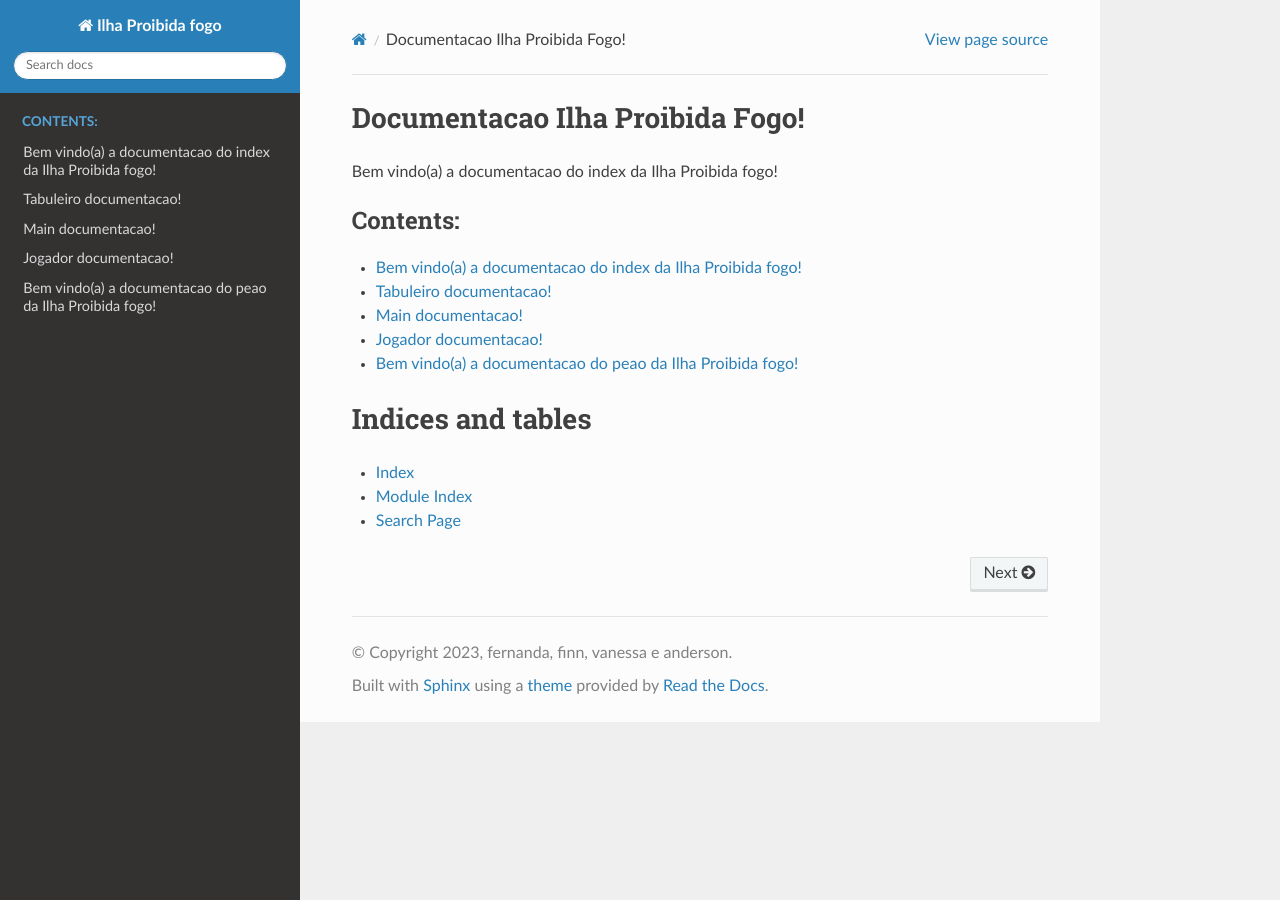
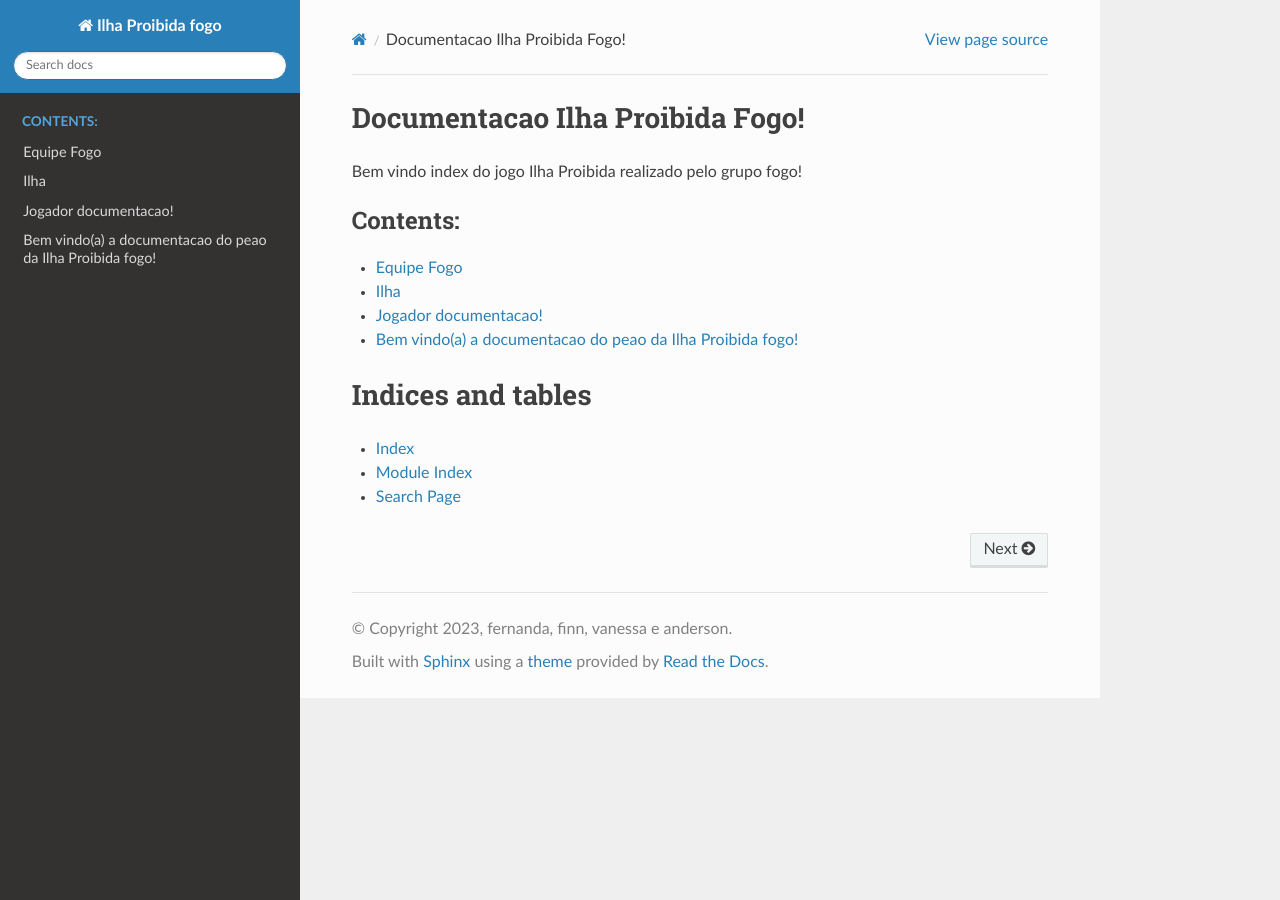
Before and after one commit to kwarwp/radia, a Sphinx documentation site: the page built from fogo/doc/index.rst, in a window 1280 px wide. Built offline with Sphinx 7.4.7 and the Read the Docs theme 2.0.0, drawn with Linux system fonts in a browser that asks for light colours.

Commit message:
ainda tentando

```diff
--- a/fogo/__init__.py
+++ b/fogo/__init__.py
@@ -1,7 +1,5 @@
 # radia.fogo.__init__.py
-"""Utilitário da Ilha proibida Fogo para mensagens no console.
-
-LOG - https://bit.ly/Dev_Agile_23
+"""UIlha proibida Fogo para mensagens no console.
 
 EQUIPE FOGO 🔥
 
--- a/fogo/doc/ilha.rst
+++ b/fogo/doc/ilha.rst
@@ -1,7 +1,12 @@
-Tabuleiro documentacao!
+Ilha
 ==============================================
 
 | Pagina da documentacao da Montagem do Tabulheiro (Ilha)
 | do jogo Ilha Proibida Equipe Fogo
 
 .. automodule:: ilha
+   :members:
+
+   :undoc-members:
+
+   :show-inheritance:
--- a/fogo/doc/index.rst
+++ b/fogo/doc/index.rst
@@ -1,6 +1,6 @@
 Documentacao Ilha Proibida Fogo!
 ==============================================
-| Bem vindo(a) a documentacao do index da Ilha Proibida fogo!
+| Bem vindo index do jogo Ilha Proibida realizado pelo grupo fogo!
 
 .. toctree::
    :maxdepth: 2
@@ -8,7 +8,6 @@
 
    init
    ilha
-   main
    jogador
    peao
 
--- a/fogo/doc/init.rst
+++ b/fogo/doc/init.rst
@@ -3,7 +3,12 @@
    You can adapt this file completely to your liking, but it should at least
    contain the root `toctree` directive.
 
-Bem vindo(a) a documentacao do index da Ilha Proibida fogo!
+Equipe Fogo
 ==============================================
 
 .. automodule:: __init__
+   :members:
+
+   :undoc-members:
+
+   :show-inheritance:
--- a/fogo/doc/jogador.rst
+++ b/fogo/doc/jogador.rst
@@ -1,4 +1,10 @@
 Jogador documentacao!
 ==============================================
+pagina com funcionalidade jogador
 
 .. automodule:: jogador
+   :members:
+
+   :undoc-members:
+
+   :show-inheritance:
--- a/fogo/doc/peao.rst
+++ b/fogo/doc/peao.rst
@@ -1,4 +1,10 @@
 Bem vindo(a) a documentacao do peao da Ilha Proibida fogo!
 ==============================================
+documentacao da funcionalidade peao
 
 .. automodule:: peao
+   :members:
+
+   :undoc-members:
+
+   :show-inheritance:
```
Also changed, not shown: fogo/doc/main.rst (deleted, +0 -7 lines), 1 other file.
